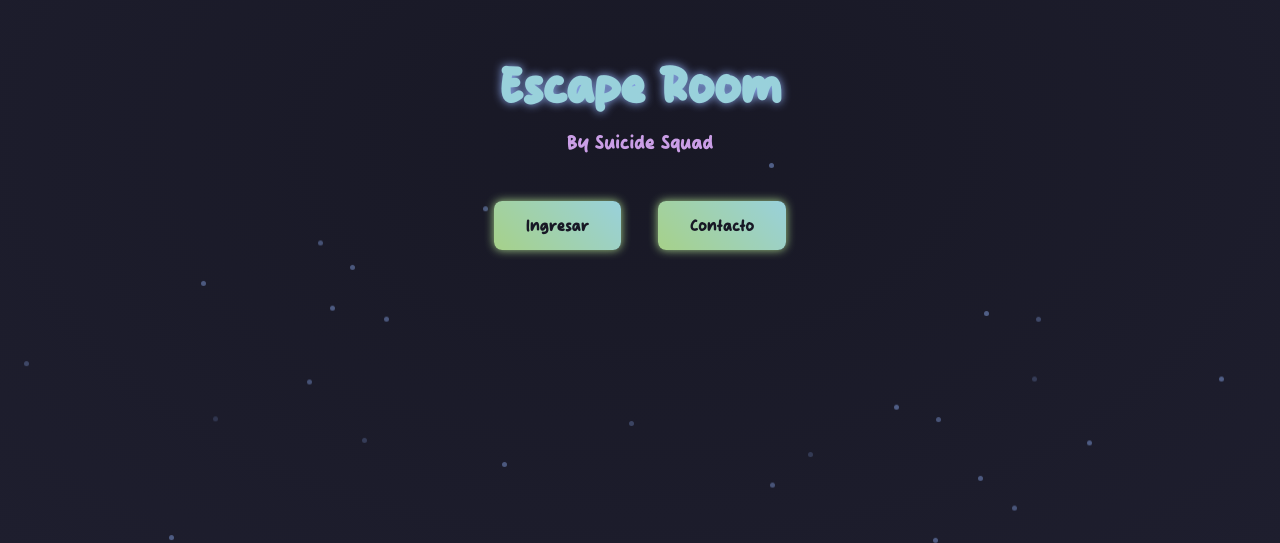
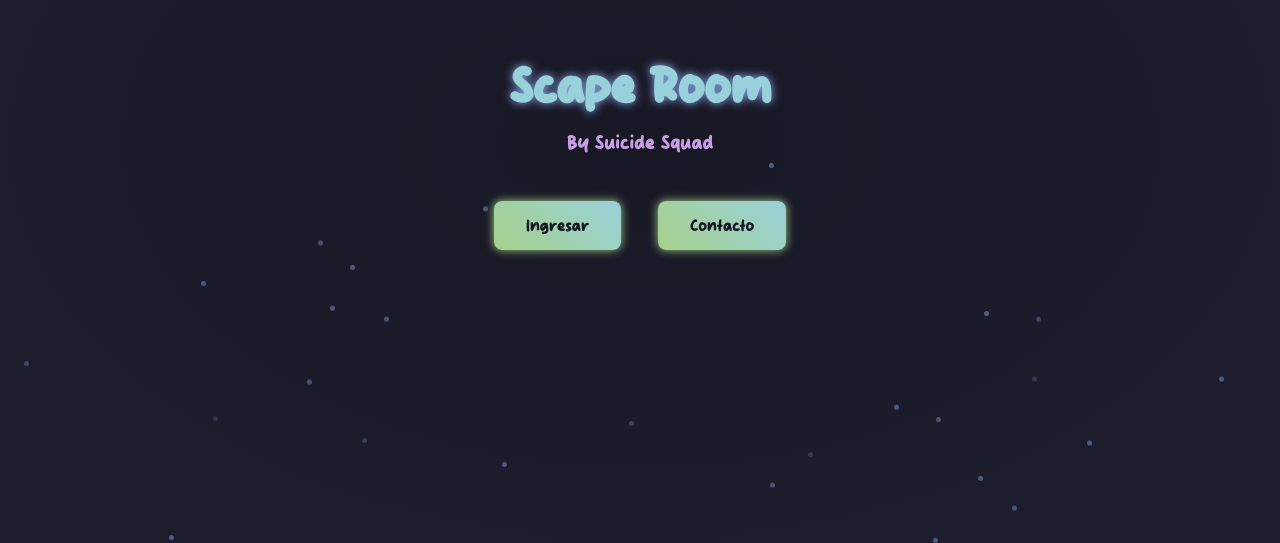
Before and after one commit to algimenez278/examen-web-estatica, an Astro site: page / in a window 1280 px wide. Shown: the part 257-800 px from the top of the page. Built offline with nearby package versions, Linux system fonts and the light colour scheme; Astro itself is replaced by a stand-in of ours.

Commit message:
name scape

```diff
--- a/src/pages/index.astro
+++ b/src/pages/index.astro
@@ -8,7 +8,7 @@
 
   <main>
     <section class="intro__container">
-      <h1 class="intro__title">Escape Room</h1>
+      <h1 class="intro__title">Scape Room</h1>
       <p class="intro__name__squad">By Suicide Squad</p>
       <button onclick="getInto()" class="intro__button__enter">Ingresar</button>
       <button onclick="contact()" class="intro__button__contact">Contacto</button>
```
